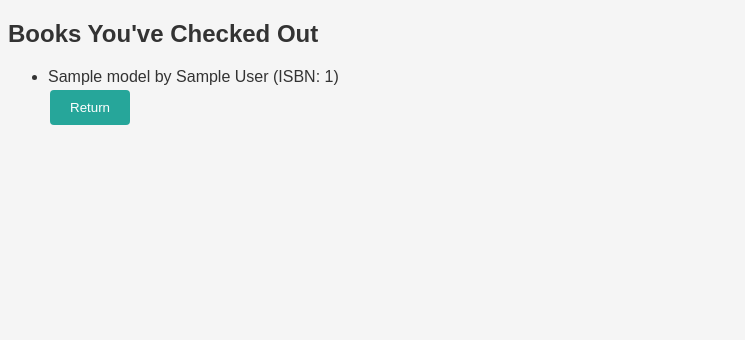
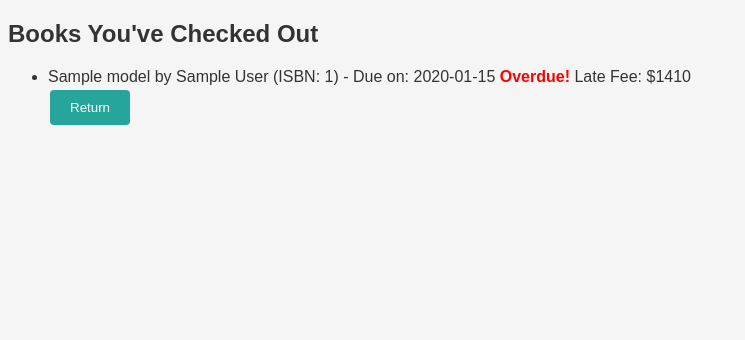
Before and after one commit to AndrewR420/Library-Managment-System, a Flask app: page /return_book in a window 1280 px wide. Shown: the part 195-535 px from the top of the page, without its empty margins (0-745 px from the left). Run offline with Flask 3, Linux system fonts and the light colour scheme; the visitor is signed in with stand-in values (Sample User, id 1); tables that the repository leaves empty hold one stand-in row (values such as "Sample post"); parts of the project's set-up code (start-up, migrations or seed data) failed here and were passed over.

Commit message:
implemented late fee system

```diff
--- a/app.py
+++ b/app.py
@@ -2,7 +2,7 @@ from flask import Flask, render_template, request, redirect,session, url_for
 from flask_sqlalchemy import SQLAlchemy
 from werkzeug.security import generate_password_hash, check_password_hash
 import pandas as pd
-from datetime import datetime
+from datetime import datetime, timedelta
 from flask import flash
 
 app = Flask(__name__)
@@ -32,13 +32,25 @@ class User(db.Model):
 
 # setup database that stores books checkedout by users
 class Checkout(db.Model):
-    id = db.Column(db.Integer(),primary_key=True)
-    user_email = db.Column(db.String(100),db.ForeignKey('user.email'))
-    isbn = db.Column(db.Integer(),db.ForeignKey('book_model.isbn'))
+    id = db.Column(db.Integer, primary_key=True)
+    user_email = db.Column(db.String(100), db.ForeignKey('user.email'))
+    isbn = db.Column(db.Integer, db.ForeignKey('book_model.isbn'))
     checkout_date = db.Column(db.DateTime, default=datetime.utcnow)
+    due_date = db.Column(db.DateTime, default=lambda: datetime.utcnow() + timedelta(days=14))  # default to 14 days from now
+    returned = db.Column(db.Boolean, default=False)
+    late_fee = db.Column(db.Float, default=0)
 
-    def __repr__(self):
-        return f"Checkout:{self.user_email} - {self.isbn}"
+    def is_overdue(self):
+        """Check if the book is overdue."""
+        return datetime.utcnow() > self.due_date if self.due_date else False
+
+    def calculate_late_fee(self, daily_fee=1):
+        """Calculate the late fee for an overdue book."""
+        if self.is_overdue():
+            overdue_days = (datetime.utcnow() - self.due_date).days
+            return overdue_days * daily_fee
+        return 0
+
 
 # Create tables in Database
 with app.app_context():
@@ -136,25 +148,25 @@ def logout():
 def checkout_book(isbn):
     if 'user_id' not in session:
         return redirect('/login')
+
+    user_email = session['user_id']
+    existing_checkout = Checkout.query.filter_by(user_email=user_email, isbn=isbn).first()
+
+    # Check if the book is already checked out
+    if existing_checkout:
+        flash("You have already checked out this book.", "info")
     else:
-        user_email = session['user_id']
-        new_checkout = Checkout(user_email=user_email, isbn=isbn)
+        # Set the due date for 14 days from now
+        due_date = datetime.utcnow() + timedelta(days=14)   ### to test the late_fee, change + sign to - so it sets it back 14 days
+
+        # Create a new checkout record
+        new_checkout = Checkout(user_email=user_email, isbn=isbn, due_date=due_date)
         db.session.add(new_checkout)
         db.session.commit()
-        flash("Book checkout succesfully!", "success")
-        return redirect('/')
+        flash("Book checked out successfully! Due back on " + due_date.strftime("%Y-%m-%d"), "success")
 
+    return redirect('/')
 
-
-# return books
-'''@app.route('/return_book/<int:isbn>', methods=['GET','POST'])
-def return_book(isbn):
-    if 'user_id' not in session:
-        redirect('/')
-    else:
-        Checkout.query.filter_by(isbn=isbn, user_email=session['user_id']).delete()
-        db.session.commit()
-        redirect('/')'''
 
 
 # adding books to the database
@@ -219,24 +231,39 @@ def remove_user():
 
     return render_template('remove_user.html')
 
-
+#return book
 @app.route('/return_book', methods=['GET', 'POST'])
 def return_book():
     if 'user_id' not in session:
         return redirect('/login')
 
     user_email = session['user_id']
+    late_fee_rate = 1.00  # Define the daily late fee rate
 
-    if request.method == 'POST':
+    if request.method == 'POST' and 'isbn' in request.form:
         isbn_to_return = request.form.get('isbn')
-        Checkout.query.filter_by(isbn=isbn_to_return, user_email=user_email).delete()
-        db.session.commit()
-        flash("Book returned successfully!", "success")
+        checkout_record = Checkout.query.filter_by(isbn=isbn_to_return, user_email=user_email).first()
 
-    # Fetch the books checked out by the user along with book details
-    checked_out_books = db.session.query(Checkout, BookModel).filter(Checkout.user_email == user_email).filter(Checkout.isbn == BookModel.isbn).all()
+        if checkout_record:
+            overdue_days = (datetime.utcnow() - checkout_record.due_date).days
+            if overdue_days > 0:
+                checkout_record.late_fee = max(0, overdue_days) * late_fee_rate
+                db.session.commit()  # Update the record with the late fee
+                flash(f"Your late fee was: ${checkout_record.late_fee}", "warning")
+            else:
+                flash("Book returned on time. No late fee!", "success")
 
-    return render_template('return_book.html', checked_out_books=checked_out_books)
+            db.session.delete(checkout_record)
+            db.session.commit()
+
+    checked_out_books = db.session.query(Checkout, BookModel).filter(
+        Checkout.user_email == user_email).filter(
+        Checkout.isbn == BookModel.isbn).all()
+
+    return render_template('return_book.html', checked_out_books=checked_out_books, current_date=datetime.utcnow())
+
+
+
 
 
 
--- a/templates/return_book.html
+++ b/templates/return_book.html
@@ -20,6 +20,11 @@
                 {% for checkout, book in checked_out_books %}
                     <li>
                         {{ book.title }} by {{ book.author }} (ISBN: {{ book.isbn }})
+                        - Due on: {{ checkout.due_date.strftime("%Y-%m-%d") }}
+                        {% if checkout.is_overdue() %}
+                            <strong style="color: red;">Overdue!</strong>
+                            Late Fee: ${{ checkout.calculate_late_fee() }}
+                        {% endif %}
                         <form action="{{ url_for('return_book') }}" method="post">
                             <input type="hidden" name="isbn" value="{{ book.isbn }}">
                             <button type="submit">Return</button>
```
